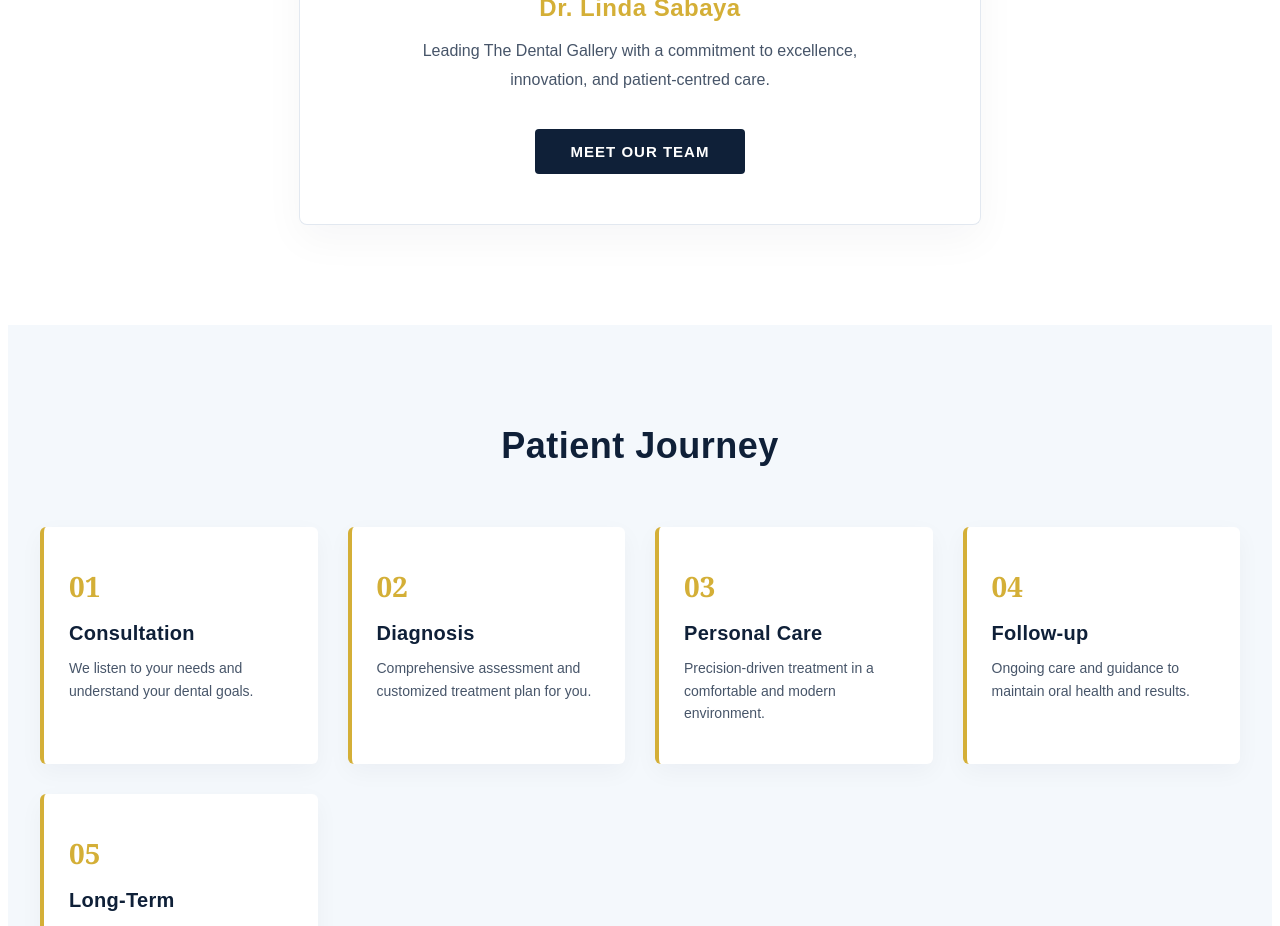
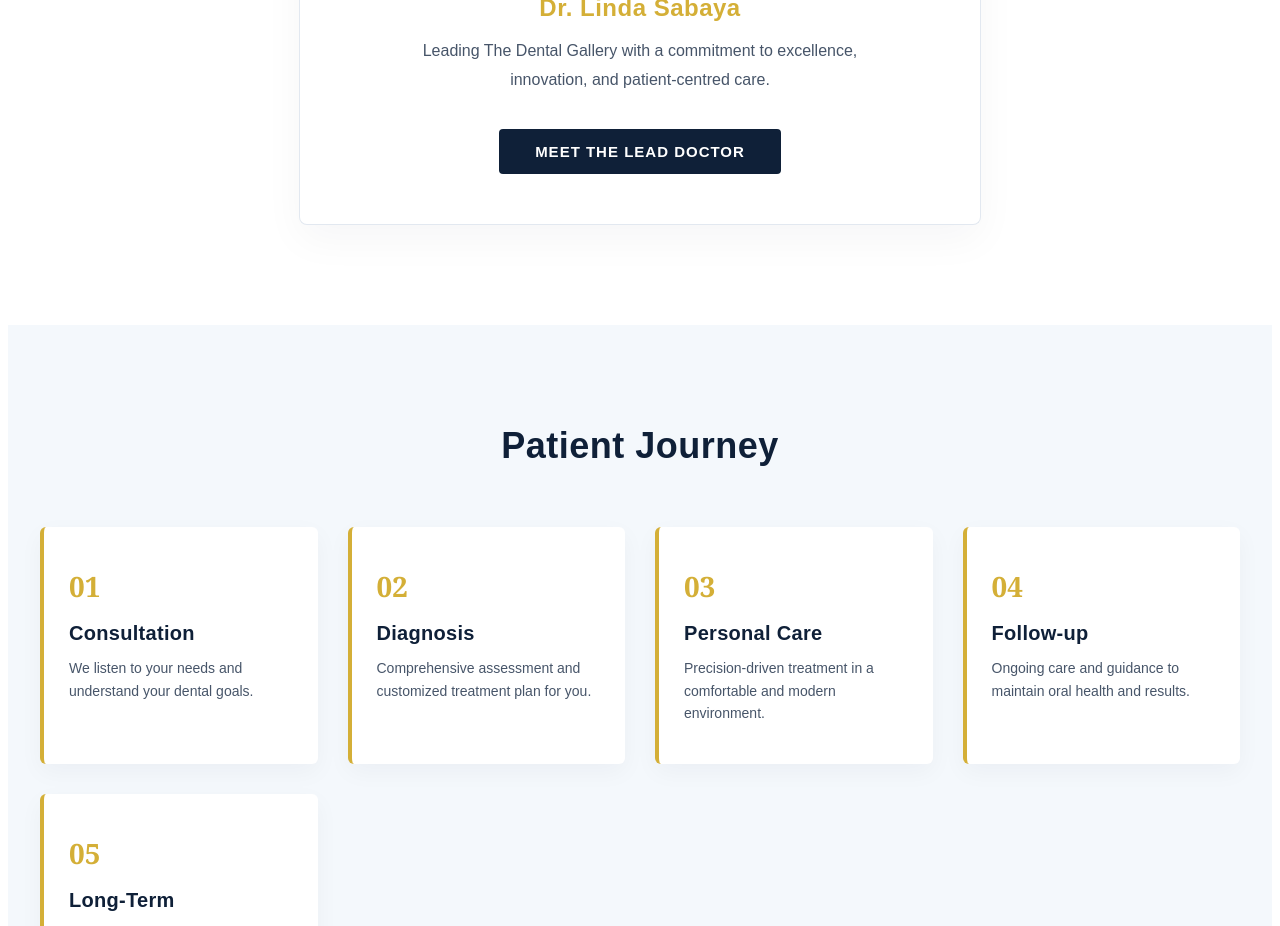
Before and after one commit to barrack-makedi/DENTAL_GALLERY, a React (Vite) app in the folder frontend/: page / in a window 1280 px wide. Shown: the part 3140-4066 px from the top of the page. Built offline with nearby package versions, Linux system fonts and the light colour scheme.

Commit message:
changed team

```diff
--- a/frontend/src/components/Leadership.jsx
+++ b/frontend/src/components/Leadership.jsx
@@ -84,7 +84,7 @@ export default function Leadership() {
               e.target.style.color = "#ffffff";
             }}
           >
-            Meet Our Team
+            MEET THE LEAD DOCTOR
           </button>
         </a>
       </div>
```
